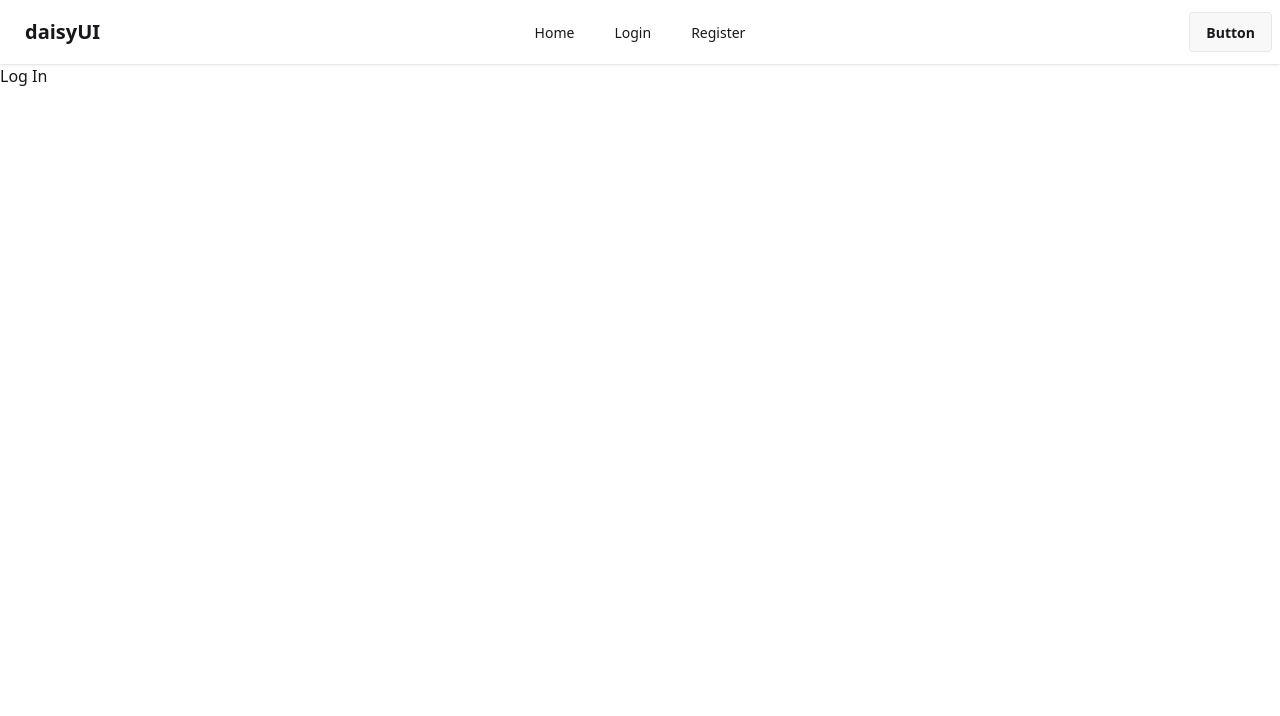
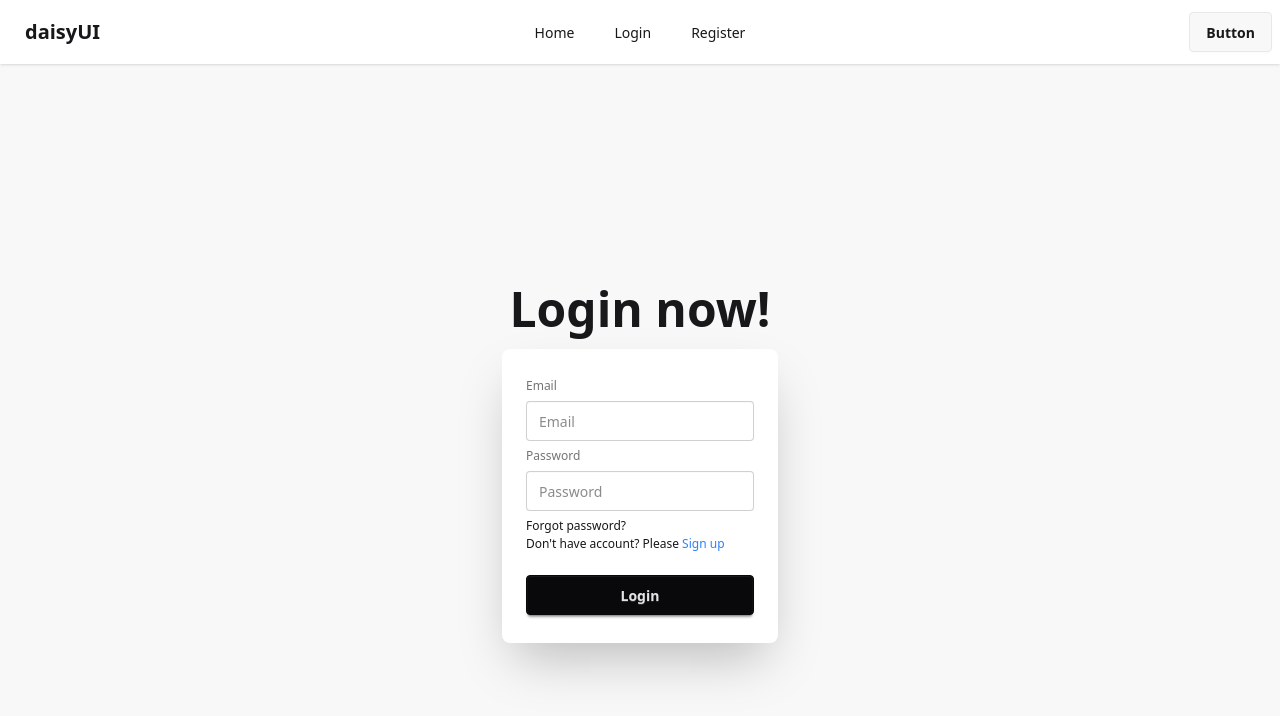
Before and after one commit to Ashahab007/mil-9-m-50-explore-email-password-auth, a React (Vite) app: page /login in a window 1280 px wide. Shown: the top 716 px of the page. Built offline with nearby package versions, Linux system fonts and the light colour scheme.

Commit message:
created login form and logged in with the created account from registar and show successful message

```diff
--- a/src/components/LogIn/LogIn.jsx
+++ b/src/components/LogIn/LogIn.jsx
@@ -1,7 +1,73 @@
-import React from "react";
+import { signInWithEmailAndPassword } from "firebase/auth";
+import React, { useState } from "react";
+import { auth } from "../../firebase.init";
+import { Link } from "react-router";
 
+// 8. create login page and add the functionality same as Registar.jsx but with signInWithEmailAndPassword. Then sign in with the created account from registar.
 const LogIn = () => {
-  return <div>Log In</div>;
+  const [errorMsg, setErrorMsg] = useState("");
+  const [success, setSuccess] = useState(false);
+  const handleLogin = (e) => {
+    e.preventDefault();
+    const email = e.target.email.value;
+    const password = e.target.password.value;
+    console.log(email, password);
+
+    setErrorMsg("");
+    setSuccess(false);
+    signInWithEmailAndPassword(auth, email, password)
+      .then((result) => {
+        console.log(result.user);
+        setSuccess(true);
+      })
+      .catch((err) => {
+        console.log(err);
+        setErrorMsg(err.message);
+      });
+  };
+  return (
+    <div className="hero bg-base-200 min-h-screen">
+      <div className="hero-content flex-col">
+        <div className="text-center lg:text-left">
+          <h1 className="text-5xl font-bold">Login now!</h1>
+        </div>
+        <div className="card bg-base-100 w-full max-w-sm shrink-0 shadow-2xl">
+          <div className="card-body">
+            <form onSubmit={handleLogin} className="fieldset">
+              <label className="label">Email</label>
+              <input
+                type="email"
+                name="email"
+                className="input"
+                placeholder="Email"
+              />
+              <label className="label">Password</label>
+              <input
+                type="password"
+                name="password"
+                className="input"
+                placeholder="Password"
+              />
+              <div>
+                <a className="link link-hover">Forgot password?</a>
+                <p>
+                  Don't have account? Please{" "}
+                  <span className="text-blue-500">
+                    <Link to="/registar">Sign up</Link>
+                  </span>
+                </p>
+              </div>
+              <button className="btn btn-neutral mt-4">Login</button>
+            </form>
+            {errorMsg && <p className="text-red-500">{errorMsg}</p>}
+            {success && (
+              <p className="text-green-500">Successfully Logged In</p>
+            )}
+          </div>
+        </div>
+      </div>
+    </div>
+  );
 };
 
 export default LogIn;
--- a/src/components/Registar/Registar.jsx
+++ b/src/components/Registar/Registar.jsx
@@ -2,6 +2,7 @@ import { createUserWithEmailAndPassword } from "firebase/auth";
 import React, { useState } from "react";
 import { auth } from "../../firebase.init";
 import { FaRegEye, FaRegEyeSlash } from "react-icons/fa";
+import { Link } from "react-router";
 
 const Registar = () => {
   // 3.0 my requirement is showing the error message for password that's why define a state
@@ -56,13 +57,16 @@ const Registar = () => {
       );
       return;
     }
+    // 3.3 reset error i.e error message is not shown if the requirement is true
+    setErrorMsg("");
+
+    // 4.2 if error not occured  nothing will show from success i.e it will remove the shown success message from the ui
+    setSuccess(false);
 
     // 2.8 in handle register use createUserWithEmailAndPassword with 3 parameter from doc
     createUserWithEmailAndPassword(auth, email, password)
       .then((result) => {
         console.log(result);
-        // 3.3 reset error i.e error message is not shown if the requirement is true
-        setErrorMsg("");
 
         // 4.1 setSuccess true
         setSuccess(true);
@@ -71,8 +75,6 @@ const Registar = () => {
         console.log(err);
         // 3.1 set the err.message in setErrorMsg from documentation
         setErrorMsg(err.message);
-        // 4.2 if error not occured  nothing will show from success i.e it will remove the shown success message from the ui
-        setSuccess(false);
       });
   };
   // 1.0 created two input field email, password
@@ -165,6 +167,12 @@ const Registar = () => {
         <input type="checkbox" name="checkbox" className="checkbox" />
         Accept Terms and Conditions
       </label>
+      <p>
+        Already have account?{" "}
+        <span className="text-blue-500">
+          <Link to="/login">Login</Link>
+        </span>
+      </p>
 
       <br />
 
```
